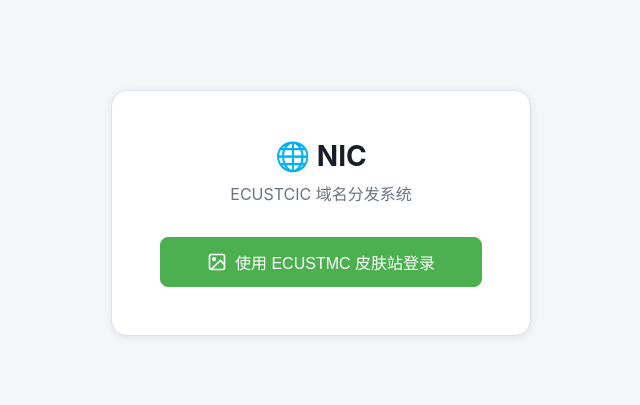
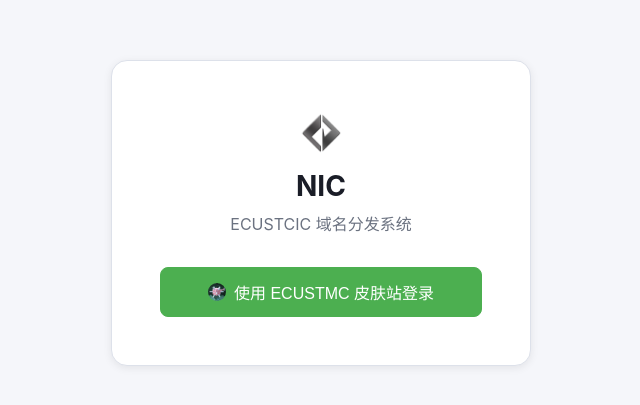
Before and after one commit to ECUSTCIC-CodeHub/nic, a website: page index.html in a window 1280 px wide. Shown: the part 187-592 px from the top of the page, without its empty margins (319-959 px from the left). Drawn offline with Linux system fonts and the light colour scheme.

Commit message:
feat(ui): 替换文本图标为品牌图片并优化样式
- 将登录页和侧边栏的🌐图标替换为ecustcic.png品牌图片
- 更新ECUSTMC皮肤站登录按钮的SVG图标为ecustmc.jpeg圆形头像
- 调整标题行高和图片垂直对齐样式，确保品牌标识显示一致
- 添加响应式设计，在移动端和桌面端都保持良好视觉效果

```diff
--- a/index.html
+++ b/index.html
@@ -147,9 +147,14 @@
 
     .sidebar-brand h2 {
       font-size: 20px;
+      line-height: 1;
       background: linear-gradient(135deg, var(--primary), var(--primary-hover));
       -webkit-background-clip: text;
       -webkit-text-fill-color: transparent;
+    }
+
+    .sidebar-brand h2 img {
+      vertical-align: middle;
     }
 
     .sidebar-brand span { font-size: 12px; color: var(--text-dim); }
@@ -233,9 +238,14 @@
 
     .mobile-header h2 {
       font-size: 16px;
+      line-height: 1;
       background: linear-gradient(135deg, var(--primary), var(--primary-hover));
       -webkit-background-clip: text;
       -webkit-text-fill-color: transparent;
+    }
+
+    .mobile-header h2 img {
+      vertical-align: middle;
     }
 
     .hamburger {
@@ -478,10 +488,11 @@
 <body>
   <div id="login-page" class="login-container">
     <div class="login-card">
-      <h1>🌐 NIC</h1>
+      <img src="ecustcic.png" alt="NIC" style="height:48px;margin-bottom:8px">
+      <h1>NIC</h1>
       <p>ECUSTCIC 域名分发系统</p>
       <button class="btn btn-skin" onclick="loginWithSkin()">
-        <svg width="20" height="20" viewBox="0 0 24 24" fill="none" stroke="currentColor" stroke-width="2"><rect x="3" y="3" width="18" height="18" rx="2"/><circle cx="8.5" cy="8.5" r="1.5"/><path d="M21 15l-5-5L5 21"/></svg>
+        <img src="ecustmc.jpeg" alt="" style="width:18px;height:18px;border-radius:50%;object-fit:cover">
         使用 ECUSTMC 皮肤站登录
       </button>
     </div>
@@ -490,14 +501,14 @@
   <div id="app" class="app hidden">
     <div class="mobile-header" id="mobile-header">
       <button class="hamburger" onclick="toggleSidebar()">☰</button>
-      <h2>🌐 NIC</h2>
+      <h2><img src="ecustcic.png" alt="" style="height:24px;vertical-align:middle;margin-right:6px">NIC</h2>
       <button class="theme-toggle" onclick="toggleTheme()" id="theme-toggle-mobile">🌙</button>
     </div>
     <div class="sidebar-backdrop" id="sidebar-backdrop" onclick="closeSidebar()"></div>
     <div class="sidebar" id="sidebar">
       <div class="sidebar-inner">
         <div class="sidebar-brand">
-          <h2>🌐 NIC</h2>
+          <h2><img src="ecustcic.png" alt="" style="height:28px;vertical-align:middle;margin-right:8px">NIC</h2>
           <span>ECUSTCIC 域名分发系统</span>
         </div>
         <div class="nav-item active" data-page="dashboard" onclick="navigate('dashboard')">
```
Also changed, not shown: ecustcic.png (added), ecustmc.jpeg (added).
